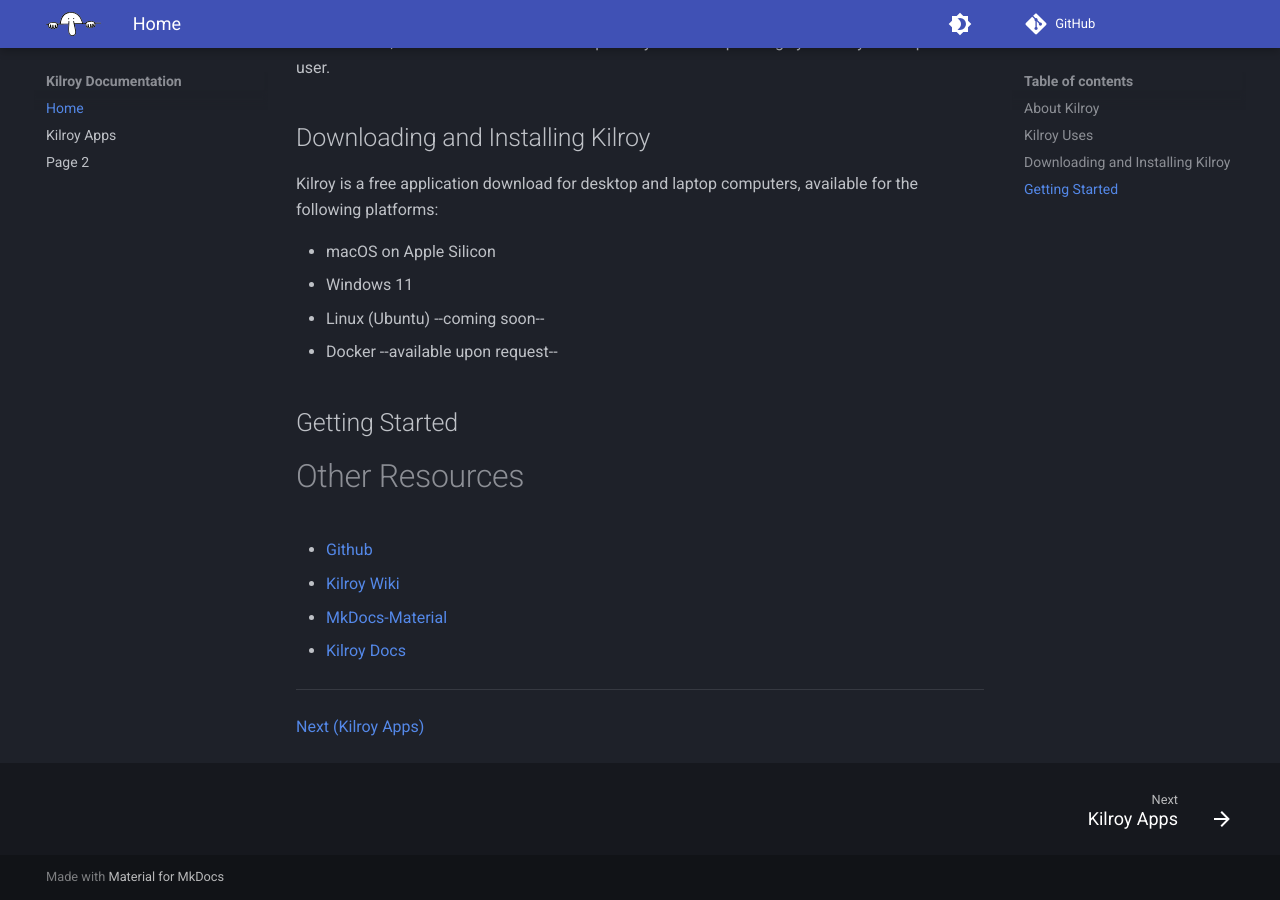
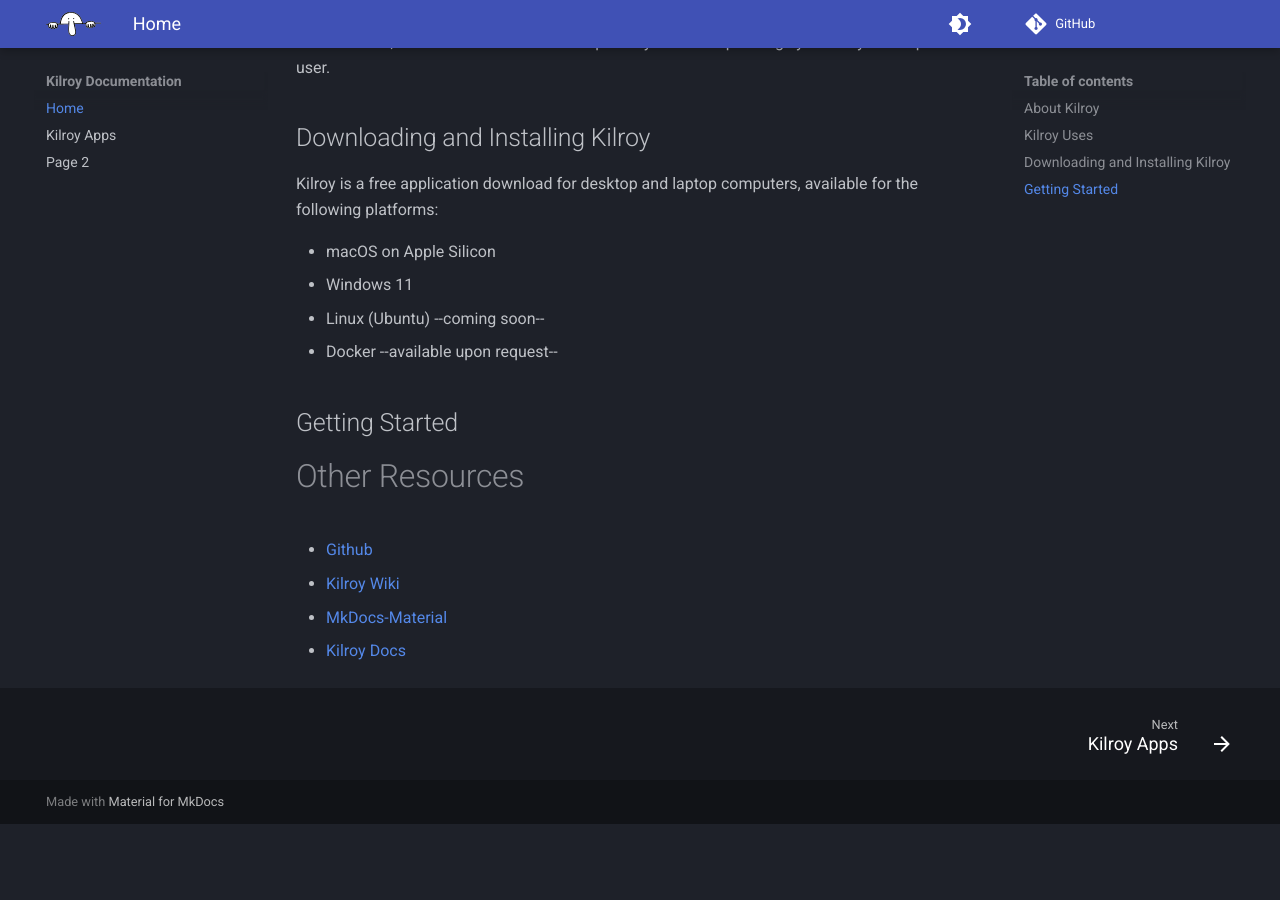
Before and after one commit to kilroy-tech/kilroy-tech.github.io, an MkDocs documentation site: the page built from docs/index.md, in a window 1280 px wide and 900 px high, scrolled down 1007 px. Built offline with MkDocs 1.6.1 and Material for MkDocs 9.7.7, drawn with Linux system fonts in a browser that asks for light colours; comment, search, counter and statistics services are not loaded; after the commit the page ends 1831 px from its top, so only the background shows below that.

Commit message:
Remove 'Next (Kilroy Apps)' link from index.md
Removed the 'Next (Kilroy Apps)' link from the index.

```diff
--- a/docs/index.md
+++ b/docs/index.md
@@ -40,6 +40,3 @@
  * [Kilroy Wiki](https://github.com/kilroy-tech/kilroy/wiki/Kilroy-Wiki)
  * [MkDocs-Material](https://squidfunk.github.io/mkdocs-material/)
  * [Kilroy Docs](https://docs.kilroy.tech/)
-
----
-[Next (Kilroy Apps)](apps.md)
```
